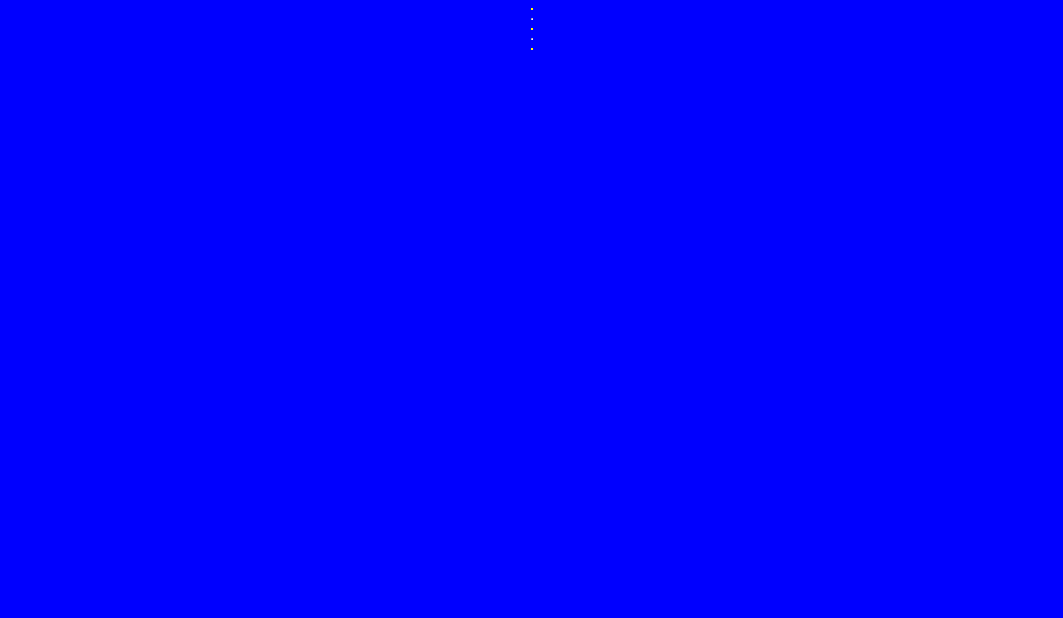
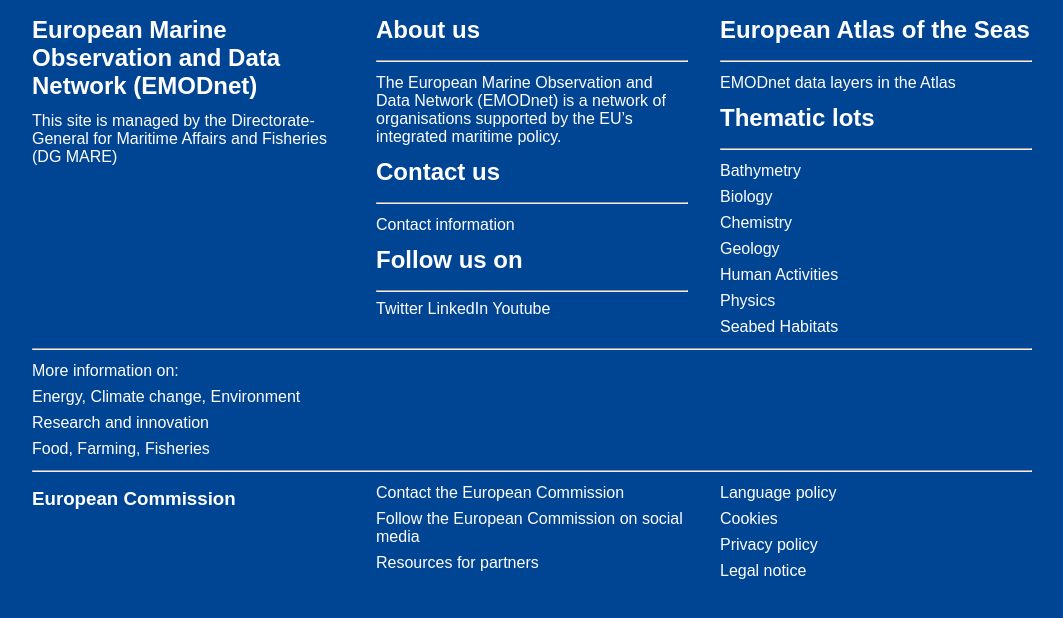
Before and after one commit to fresigns/CorrezioneFLEXbox, a plain HTML site: page index.html in a window 1280 px wide. Shown: the whole page, without its empty margins (108-1171 px from the left). Drawn offline with Linux system fonts and the light colour scheme.

Commit message:
commit 2
footer flex

```diff
--- a/index.html
+++ b/index.html
@@ -9,15 +9,65 @@
 <body>
     <div class="main-box">
         <div class="row"><!-- primo contenitore -->
-
+            <div class="column">
+                <h2>European Marine Observation and Data Network (EMODnet)</h2>
+                <p>This site is managed by the Directorate-General for Maritime Affairs and Fisheries (DG MARE)</p>
+            </div>
+            <div class="column">
+                <h2>About us</h2>
+                <hr>
+                <p>The European Marine Observation and Data Network (EMODnet) is a network of organisations supported by the EU’s integrated maritime policy.</p>
+                <h2>Contact us</h2>
+                <hr>
+                <p>Contact information</p>
+                <h2>Follow us on</h2>
+                <hr>
+                <div class="social-box">
+                    <span>Twitter</span>
+                    <span>LinkedIn</span>
+                    <span>Youtube</span>
+                </div>
+            </div>
+            <div class="column">
+                <h2>European Atlas of the Seas</h2>
+                <hr>
+                <p>EMODnet data layers in the Atlas</p>
+                <h2>Thematic lots</h2>
+                <hr>
+                    <p>Bathymetry</p>
+                    <p>Biology</p>
+                    <p>Chemistry</p>
+                    <p>Geology</p>
+                    <p>Human Activities</p>
+                    <p>Physics</p>
+                    <p>Seabed Habitats</p>
+            </div>
         </div>
-        <hr>
-        <div class="row">
-
+            <hr>
+        <div class="row bordered"><!-- secondo contenitore -->
+                <div class="column">
+                    <p>More information on: </p>
+                    <p>Energy, Climate change, Environment</p>
+                    <p>Research and innovation</p>
+                    <p>Food, Farming, Fisheries </p>
+                </div>
         </div>
-        <hr>
-        <div class="row">
-
+            <hr>
+        <div class="row"><!-- terzo contenitore -->
+                <div class="column">
+                    <h3>European Commission</h3>
+                </div>
+                <div class="column">
+                    <p>Contact the European Commission</p>
+                    <p>Follow the European Commission on social media</p>
+                    <p>Resources for partners </p>
+                </div>
+                <div class="column">
+                    <p>Language policy</p>
+                    <p>Cookies</p>
+                    <p>Privacy policy</p>
+                    <p>Legal notice </p>
+                </div>
         </div>
     </div>
 </body>
--- a/style.css
+++ b/style.css
@@ -1,25 +1,57 @@
-body *{
+body *{ /* sovrascrivere delle impostazioni per tutti gli elementi, specifico tutti i tag dentro body */
     box-sizing: border-box;
-    /* display: flex;
-    border: 1px solid crimson; */
+}
 
-}
 body{
-    display: flex;
-    background-color: blue;
+    display: flex; /*dispone gli elementi in orizzontale*/
+    background-color: #004494;
     height: 100%;
     justify-content: center;
     align-items: center;
+    color: white;
+    font-family: Arial, sans-serif;
 }
 
-main-box{ /**/
+hr{
+    width: 100%;
+}
+
+h2, h3{
+    margin: 8px 0px; /* top-bottom left-right*/
+}
+
+p{
+    margin: 4px 0px; /* top-bottom left-right*/
+}
+
+.main-box{
+    /* border: 1px solid red; */
     display: flex;
     flex-direction: column;
-    border: 1px solid green;
-    width: 900px;
+    /* width: 900px; */
     height: 850px;
+/* --- mobile, definisco la max-width e commento la width --- */
+    max-width: 1000px;
+
+}
+.row{
+    /* border: 1px solid yellow; */
+    display: flex;
+    gap: 32px;
+/*--- mobile ----------------------------*/
+    flex-wrap: wrap;
 }
 
-.row{
-    border: 1px solid yellow;
+.column{
+    /* border: 1px solid green; */
+    display: flex;
+    flex-direction: column;
+    flex: 1;
+/*--- mobile ----------------------------*/
+    min-width: 300px;
 }
+
+/* .bordered{
+    border-top: 5px solid orange;
+    border-bottom: 5px solid orange;
+} */
```
